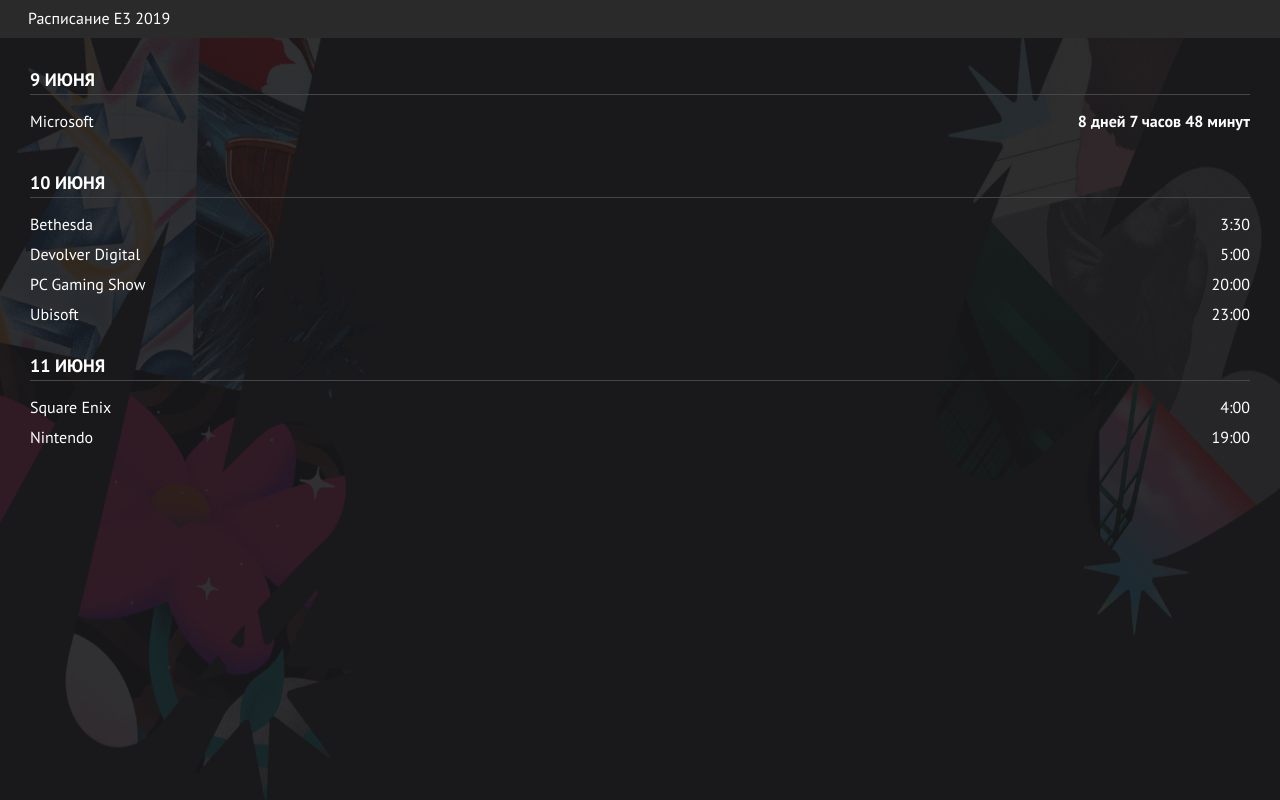
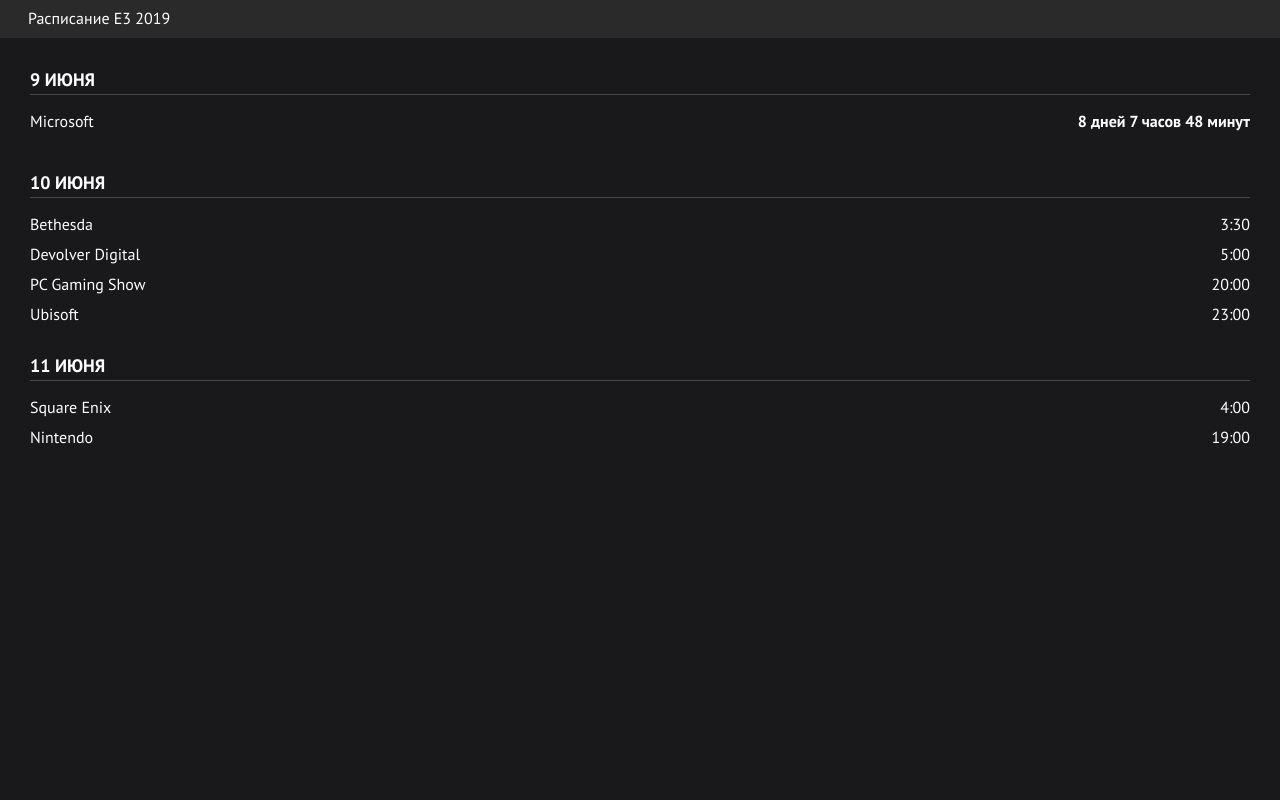
Before and after one commit to Bitnik212/E3, a plain HTML site: page index.html in a window 1280 px wide. Drawn offline with Linux system fonts and the light colour scheme.

Commit message:
Update index.html

```diff
--- a/index.html
+++ b/index.html
@@ -7,7 +7,8 @@
     <meta charset="utf-8">
     <title>Расписание E3</title>
   </head>
-  <body onload="time()"><img src="fon.png" />
+  <body onload="time()">
+    <!--<img src="fon.png" />!-->
       <div class="mainheader">
         <p>Расписание E3 2019</p>
       </div>
```
